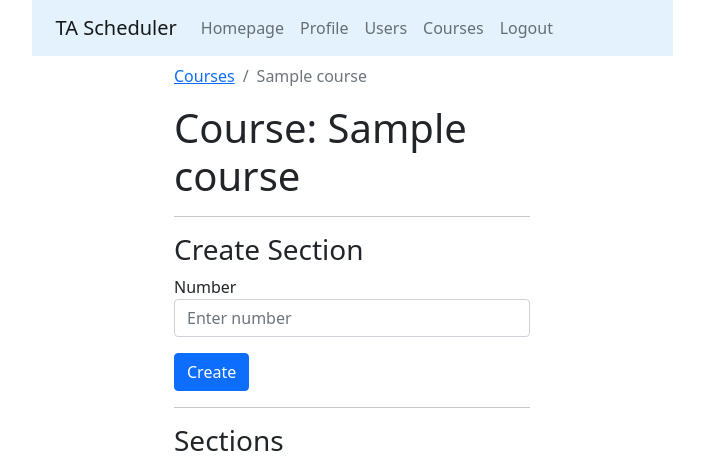
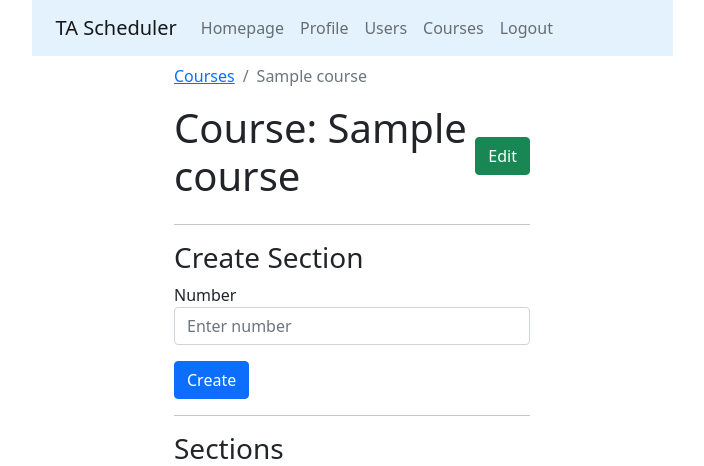
Before and after one commit to SiddharthPatel93/Djangoproject, a Django app: template scheduler/scheduler_app/templates/course.html in a window 1280 px wide. Shown: the top 466 px of the page, without its empty margins (288-992 px from the left). Run offline with Django 3.2, Linux system fonts and the light colour scheme; tables that the repository leaves empty hold one stand-in row (values such as "Sample post"); the template is opened without the code that fills it: values that come from a table or form of the project are taken from there, most other values are stand-ins (such as "Sample title", 1, 10 or a date in 2020).

Commit message:
Add edit button to course page

```diff
--- a/scheduler/scheduler_app/templates/course.html
+++ b/scheduler/scheduler_app/templates/course.html
@@ -14,7 +14,10 @@
                 </ol>
             </nav>
 
-            <h1>Course: {{ course.name }}</h1>
+            <div class="d-flex justify-content-between align-items-center">
+                <h1>Course: {{ course.name }}</h1>
+                <a class="btn btn-success" href="/courses/{{ course.pk }}/edit/">Edit</a>
+            </div>
             <hr>
 
             {% if supervisor %}
```
